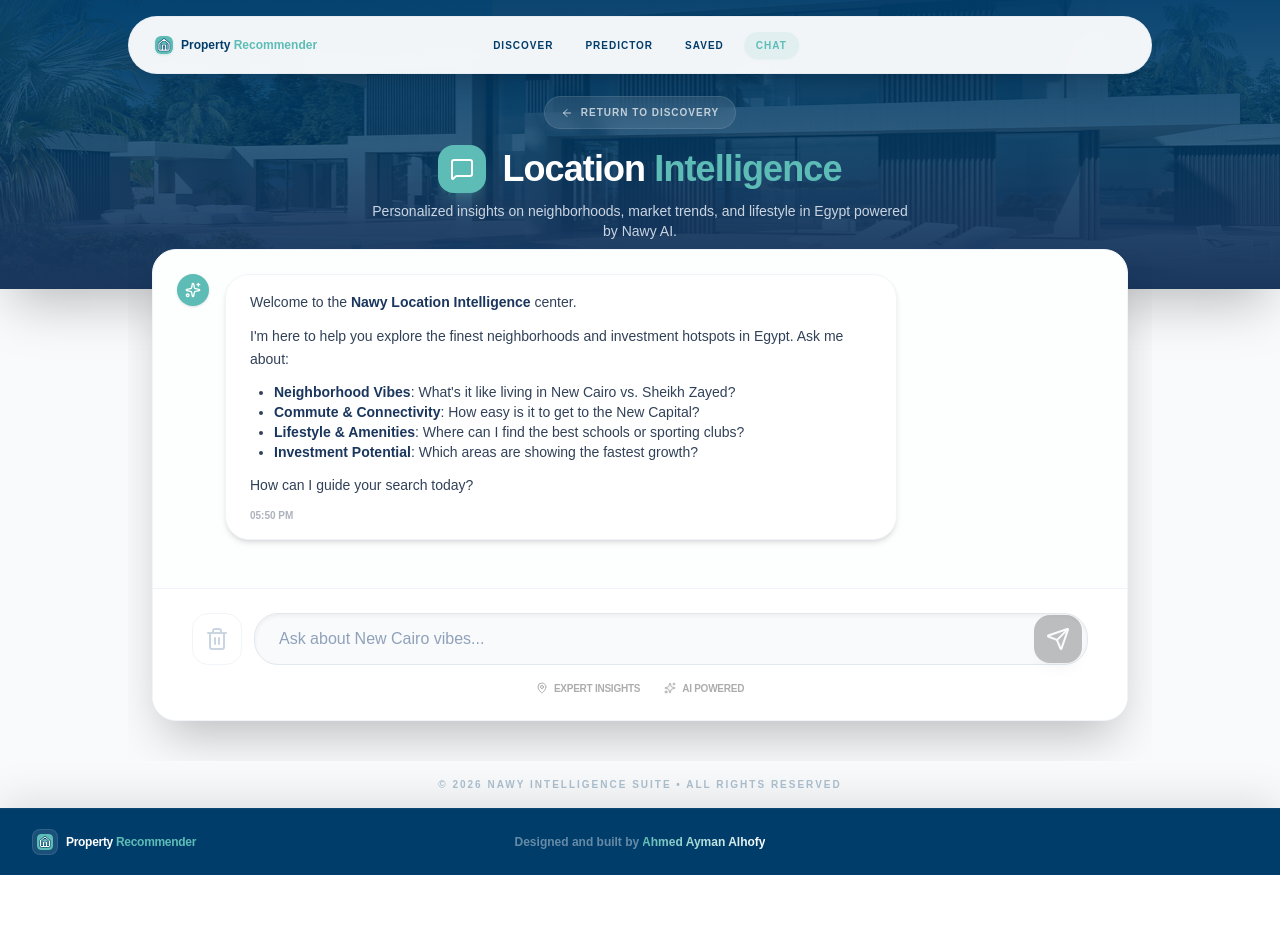
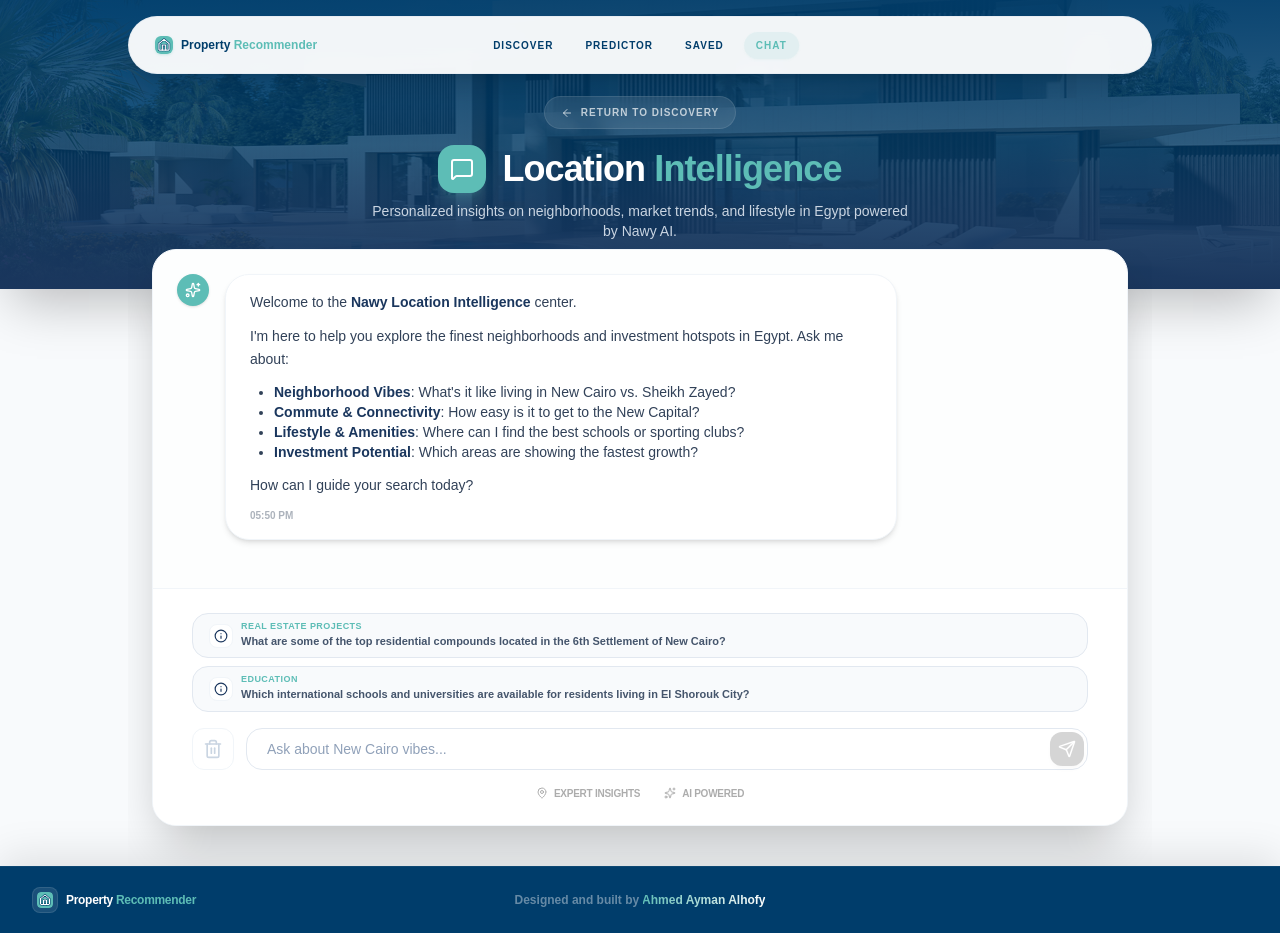
Before and after one commit to AhmedAyman4/nawy, a Next.js app in the folder frontend/: page /chat in a window 1280 px wide. Before the commit the page ends 875 px from the top, so only its background shows below. Built offline with nearby package versions, Linux system fonts and the light colour scheme; a web font is replaced by a local one.

Commit message:
enhancing the ui of the chat page

```diff
--- a/frontend/src/app/chat/page.tsx
+++ b/frontend/src/app/chat/page.tsx
@@ -18,6 +18,16 @@ const API_BASE_URL = "https://ahmed-ayman-nawy-property-recommender.hf.space";
 
 export default function ChatPage() {
   const [input, setInput] = useState("");
+  const [suggestedQuestions] = useState([
+    {
+      category: "Real Estate Projects",
+      question: "What are some of the top residential compounds located in the 6th Settlement of New Cairo?"
+    },
+    {
+      category: "Education",
+      question: "Which international schools and universities are available for residents living in El Shorouk City?"
+    }
+  ]);
   const [messages, setMessages] = useState<Message[]>([
     {
       id: "welcome",
@@ -82,6 +92,15 @@ export default function ChatPage() {
     } finally {
       setIsLoading(false);
     }
+  };
+
+  const handleSuggestionClick = (question: string) => {
+    setInput(question);
+    // Use a small timeout to let state update before sending
+    setTimeout(() => {
+        const fakeEvent = { preventDefault: () => {} } as React.FormEvent;
+        handleSend(fakeEvent);
+    }, 100);
   };
 
   const clearChat = () => {
@@ -202,35 +221,57 @@ export default function ChatPage() {
             <div ref={messagesEndRef} />
           </div>
 
-          {/* User Input Area */}
+           {/* User Input Area */}
           <div className="p-3 sm:p-6 bg-white border-t border-slate-100 shrink-0">
+            {/* Suggestions Chips */}
+            <div className="max-w-4xl mx-auto mb-4 flex flex-col gap-2">
+                {suggestedQuestions.map((s, idx) => (
+                    <button
+                        key={idx}
+                        onClick={() => handleSuggestionClick(s.question)}
+                        disabled={isLoading}
+                        className="w-full px-3 py-1.5 sm:px-4 sm:py-2 bg-slate-50 hover:bg-[#5DBDB6]/10 border border-slate-200 hover:border-[#5DBDB6]/30 rounded-xl sm:rounded-2xl transition-all duration-300 flex items-center gap-2 group text-left active:scale-95"
+                    >
+                        <div className="w-5 h-5 sm:w-6 sm:h-6 rounded-lg bg-white border border-slate-100 flex items-center justify-center shrink-0 group-hover:bg-[#5DBDB6] group-hover:text-white transition-colors">
+                            <Info className="w-3 h-3 sm:w-3.5 sm:h-3.5" />
+                        </div>
+                        <div className="flex flex-col min-w-0">
+                            <span className="text-[8px] sm:text-[9px] font-black text-[#5DBDB6] uppercase tracking-wider leading-none mb-0.5">{s.category}</span>
+                            <span className="text-[10px] sm:text-[11px] font-bold text-slate-600 group-hover:text-[#003D6B]">
+                                {s.question}
+                            </span>
+                        </div>
+                    </button>
+                ))}
+            </div>
+
             <form
               onSubmit={handleSend}
-              className="max-w-4xl mx-auto flex items-stretch gap-2 sm:gap-3"
+              className="max-w-4xl mx-auto flex items-center gap-2 sm:gap-3"
             >
               <button
                 type="button"
                 onClick={clearChat}
-                className="p-2 sm:p-3 text-slate-300 hover:text-red-500 hover:bg-red-50 rounded-xl sm:rounded-2xl transition-all duration-300 border border-slate-100"
+                className="p-2 sm:p-2.5 text-slate-300 hover:text-red-500 hover:bg-red-50/50 rounded-xl transition-all duration-300 border border-slate-100 flex-shrink-0"
                 title="Reset conversation"
               >
-                <Trash2 className="w-5 h-5 sm:w-6 sm:h-6" />
+                <Trash2 className="w-4 h-4 sm:w-5 sm:h-5" />
               </button>
 
-              <div className="relative flex-1">
+              <div className="relative flex-1 group">
                 <input
                   type="text"
                   value={input}
                   onChange={(e) => setInput(e.target.value)}
                   placeholder="Ask about New Cairo vibes..."
-                  className="w-full h-full pl-4 pr-12 sm:pl-6 sm:pr-16 py-3 sm:py-4 bg-slate-50 border border-slate-200 rounded-2xl sm:rounded-3xl text-sm sm:text-base focus:outline-none focus:ring-4 focus:ring-[#003D6B]/5 focus:border-[#003D6B]/30 transition-all placeholder:text-slate-400 shadow-inner"
+                  className="w-full pl-4 pr-12 sm:pl-5 sm:pr-14 py-2 sm:py-2.5 bg-white border border-slate-200 rounded-xl sm:rounded-2xl text-xs sm:text-sm focus:outline-none focus:ring-2 focus:ring-[#003D6B]/5 focus:border-[#003D6B]/40 transition-all placeholder:text-slate-400 font-medium"
                 />
                 <button
                   type="submit"
                   disabled={!input.trim() || isLoading}
-                  className="absolute right-1.5 top-1/2 -translate-y-1/2 p-2 sm:p-3 bg-[#003D6B] text-white rounded-xl sm:rounded-2xl hover:bg-[#1A365D] disabled:opacity-30 disabled:grayscale transition-all shadow-lg active:scale-95"
+                  className="absolute right-1 top-1/2 -translate-y-1/2 p-1.5 sm:p-2 bg-[#003D6B] text-white rounded-lg sm:rounded-xl hover:bg-[#1A365D] disabled:opacity-20 disabled:grayscale transition-all shadow-md active:scale-95 group-focus-within:bg-[#5DBDB6] group-focus-within:shadow-[#5DBDB6]/20"
                 >
-                  {isLoading ? <Loader2 className="w-5 h-5 sm:w-6 sm:h-6 animate-spin" /> : <Send className="w-5 h-5 sm:w-6 sm:h-6" />}
+                  {isLoading ? <Loader2 className="w-4 h-4 sm:w-4.5 sm:h-4.5 animate-spin" /> : <Send className="w-4 h-4 sm:w-4.5 sm:h-4.5" />}
                 </button>
               </div>
             </form>
@@ -249,11 +290,6 @@ export default function ChatPage() {
       </main>
 
       {/* Floating hints or badges could go here */}
-      <footer className="py-4 text-center opacity-30">
-        <p className="text-[10px] font-black uppercase tracking-[0.2em] text-[#003D6B]">
-          © 2026 Nawy Intelligence Suite • All Rights Reserved
-        </p>
-      </footer>
     </div>
   );
 }
--- a/frontend/src/components/LocationChat.tsx
+++ b/frontend/src/components/LocationChat.tsx
@@ -19,11 +19,21 @@ export function LocationChat({ apiBaseUrl, isCompareBarVisible = false }: Locati
   const [isOpen, setIsOpen] = useState(false);
   const [isMinimized, setIsMinimized] = useState(false);
   const [input, setInput] = useState("");
+  const [suggestedQuestions] = useState([
+    {
+      category: "Real Estate Projects",
+      question: "What are some of the top residential compounds located in the 6th Settlement of New Cairo?"
+    },
+    {
+      category: "Education",
+      question: "Which international schools and universities are available for residents living in El Shorouk City?"
+    }
+  ]);
   const [messages, setMessages] = useState<Message[]>([
     {
       id: "welcome",
       type: "bot",
-      text: "Hi there! I'm your Nawy Location Assistant. Ask me anything about areas, locations, or neighborhood vibes in Egypt!",
+      text: "Hi there! I'm your Location Assistant. Ask me anything about areas, locations, or neighborhood vibes in Egypt!",
       timestamp: new Date(),
     },
   ]);
@@ -102,12 +112,20 @@ export function LocationChat({ apiBaseUrl, isCompareBarVisible = false }: Locati
     }
   };
 
+  const handleSuggestionClick = (question: string) => {
+    setInput(question);
+    setTimeout(() => {
+        const fakeEvent = { preventDefault: () => {} } as React.FormEvent;
+        handleSend(fakeEvent);
+    }, 100);
+  };
+
   const clearChat = () => {
     setMessages([
         {
           id: "welcome",
           type: "bot",
-          text: "Hi there! I'm your Nawy Location Assistant. Ask me anything about areas, locations, or neighborhood vibes in Egypt!",
+          text: "Hi there! I'm your Location Assistant. Ask me anything about areas, locations, or neighborhood vibes in Egypt!",
           timestamp: new Date(),
         },
       ]);
@@ -120,18 +138,18 @@ export function LocationChat({ apiBaseUrl, isCompareBarVisible = false }: Locati
       {/* Chat Window */}
       {isOpen && (
         <div
-          className={`pointer-events-auto bg-white border border-slate-100 shadow-2xl rounded-3xl overflow-hidden flex flex-col transition-all duration-300 ${
-            isMinimized ? 'h-16 w-64' : 'h-[500px] w-[350px] md:w-[400px]'
+          className={`pointer-events-auto bg-white border border-slate-100 shadow-2xl rounded-2xl sm:rounded-3xl overflow-hidden flex flex-col transition-all duration-300 ${
+            isMinimized ? "h-12 w-48 sm:h-16 sm:w-64" : "h-[400px] sm:h-[500px] w-[280px] xs:w-[320px] sm:w-[350px] md:w-[400px]"
           } animate-in slide-in-from-bottom-10 fade-in`}
         >
           {/* Header */}
-          <div className="bg-gradient-to-r from-[#003D6B] to-[#1A365D] p-4 flex items-center justify-between text-white shrink-0">
-            <div className="flex items-center gap-3">
-              <div className="bg-[#5DBDB6]/20 p-2 rounded-xl backdrop-blur-md border border-white/10">
-                <MapPin className="w-4 h-4 text-[#5DBDB6]" />
+          <div className="bg-gradient-to-r from-[#003D6B] to-[#1A365D] p-3 sm:p-4 flex items-center justify-between text-white shrink-0">
+            <div className="flex items-center gap-2 sm:gap-3">
+              <div className="bg-[#5DBDB6]/20 p-1.5 sm:p-2 rounded-lg sm:rounded-xl backdrop-blur-md border border-white/10">
+                <MapPin className="w-3.5 h-3.5 sm:w-4 sm:h-4 text-[#5DBDB6]" />
               </div>
               <div>
-                <h3 className="text-sm font-black tracking-tight">Location Guide</h3>
+                <h3 className="text-xs sm:text-sm font-black tracking-tight leading-none sm:leading-normal">Location Guide</h3>
                 <div className="flex items-center gap-1.5">
                     <span className="w-1.5 h-1.5 rounded-full bg-[#5DBDB6] animate-pulse"></span>
                     <span className="text-[10px] text-slate-300 font-bold uppercase tracking-widest">AI Agent Online</span>
@@ -158,7 +176,7 @@ export function LocationChat({ apiBaseUrl, isCompareBarVisible = false }: Locati
           {!isMinimized && (
             <>
               {/* Messages Container */}
-              <div className="flex-1 overflow-y-auto p-4 space-y-4 bg-slate-50/50 custom-scrollbar flex flex-col">
+              <div className="flex-1 overflow-y-auto p-3 sm:p-4 space-y-3 sm:space-y-4 bg-slate-50/50 custom-scrollbar flex flex-col">
                 <style jsx>{`
                   .chat-markdown :global(p) { margin-bottom: 0.5rem; }
                   .chat-markdown :global(ul) { list-style-type: disc; padding-left: 1.25rem; margin-bottom: 0.5rem; }
@@ -174,7 +192,7 @@ export function LocationChat({ apiBaseUrl, isCompareBarVisible = false }: Locati
                     className={`flex ${m.type === "user" ? "justify-end" : "justify-start"}`}
                   >
                     <div
-                      className={`max-w-[85%] px-4 py-2.5 rounded-2xl text-sm ${
+                      className={`max-w-[88%] px-3 py-2 sm:px-4 sm:py-2.5 rounded-xl sm:rounded-2xl text-[11px] sm:text-sm ${
                         m.type === "user"
                           ? "bg-[#003D6B] text-white rounded-tr-none shadow-md"
                           : "bg-white text-slate-700 rounded-tl-none shadow-sm border border-slate-100"
@@ -206,7 +224,24 @@ export function LocationChat({ apiBaseUrl, isCompareBarVisible = false }: Locati
               </div>
 
               {/* Input Area */}
-              <div className="p-4 bg-white border-t border-slate-100">
+              <div className="p-3 sm:p-4 bg-white border-t border-slate-100">
+                {/* Suggestions Chips */}
+                <div className="mb-3 flex flex-col gap-1.5">
+                    {suggestedQuestions.map((s, idx) => (
+                        <button
+                            key={idx}
+                            onClick={() => handleSuggestionClick(s.question)}
+                            disabled={isLoading}
+                            className="w-full px-2.5 py-1.5 bg-slate-50 hover:bg-[#5DBDB6]/10 border border-slate-200 hover:border-[#5DBDB6]/30 rounded-lg transition-all flex flex-col text-left active:scale-95 group"
+                        >
+                            <span className="text-[7px] font-black text-[#5DBDB6] uppercase tracking-wider mb-0.5 leading-none">{s.category}</span>
+                            <span className="text-[9px] font-bold text-slate-600 leading-tight group-hover:text-[#003D6B]">
+                                {s.question}
+                            </span>
+                        </button>
+                    ))}
+                </div>
+
                 <form
                   onSubmit={handleSend}
                   className="relative flex items-center gap-2"
@@ -224,15 +259,15 @@ export function LocationChat({ apiBaseUrl, isCompareBarVisible = false }: Locati
                       type="text"
                       value={input}
                       onChange={(e) => setInput(e.target.value)}
-                      placeholder="Ask about New Cairo, North Coast..."
-                      className="w-full pl-4 pr-12 py-3 bg-slate-50 border border-slate-200 rounded-2xl text-sm focus:outline-none focus:ring-2 focus:ring-[#003D6B]/10 focus:border-[#003D6B]/30 transition-all placeholder:text-slate-400"
+                      placeholder="Ask me anything..."
+                      className="w-full pl-3 pr-10 py-2 sm:pl-4 sm:pr-12 sm:py-3 bg-slate-50 border border-slate-200 rounded-xl sm:rounded-2xl text-[11px] sm:text-sm focus:outline-none focus:ring-2 focus:ring-[#003D6B]/10 focus:border-[#003D6B]/30 transition-all placeholder:text-slate-400"
                     />
                     <button
                       type="submit"
                       disabled={!input.trim() || isLoading}
-                      className="absolute right-1 top-1 p-2 bg-[#003D6B] text-white rounded-xl hover:bg-[#1A365D] disabled:opacity-50 disabled:cursor-not-allowed transition-all shadow-md active:scale-95"
+                      className="absolute right-0.5 top-0.5 p-1.5 sm:right-1 sm:top-1 sm:p-2 bg-[#003D6B] text-white rounded-lg sm:rounded-xl hover:bg-[#1A365D] disabled:opacity-50 disabled:cursor-not-allowed transition-all shadow-md active:scale-95"
                     >
-                      {isLoading ? <Loader2 className="w-5 h-5 animate-spin" /> : <Send className="w-5 h-5" />}
+                      {isLoading ? <Loader2 className="w-4 h-4 sm:w-5 sm:h-5 animate-spin" /> : <Send className="w-4 h-4 sm:w-5 sm:h-5" />}
                     </button>
                   </div>
                 </form>
```
